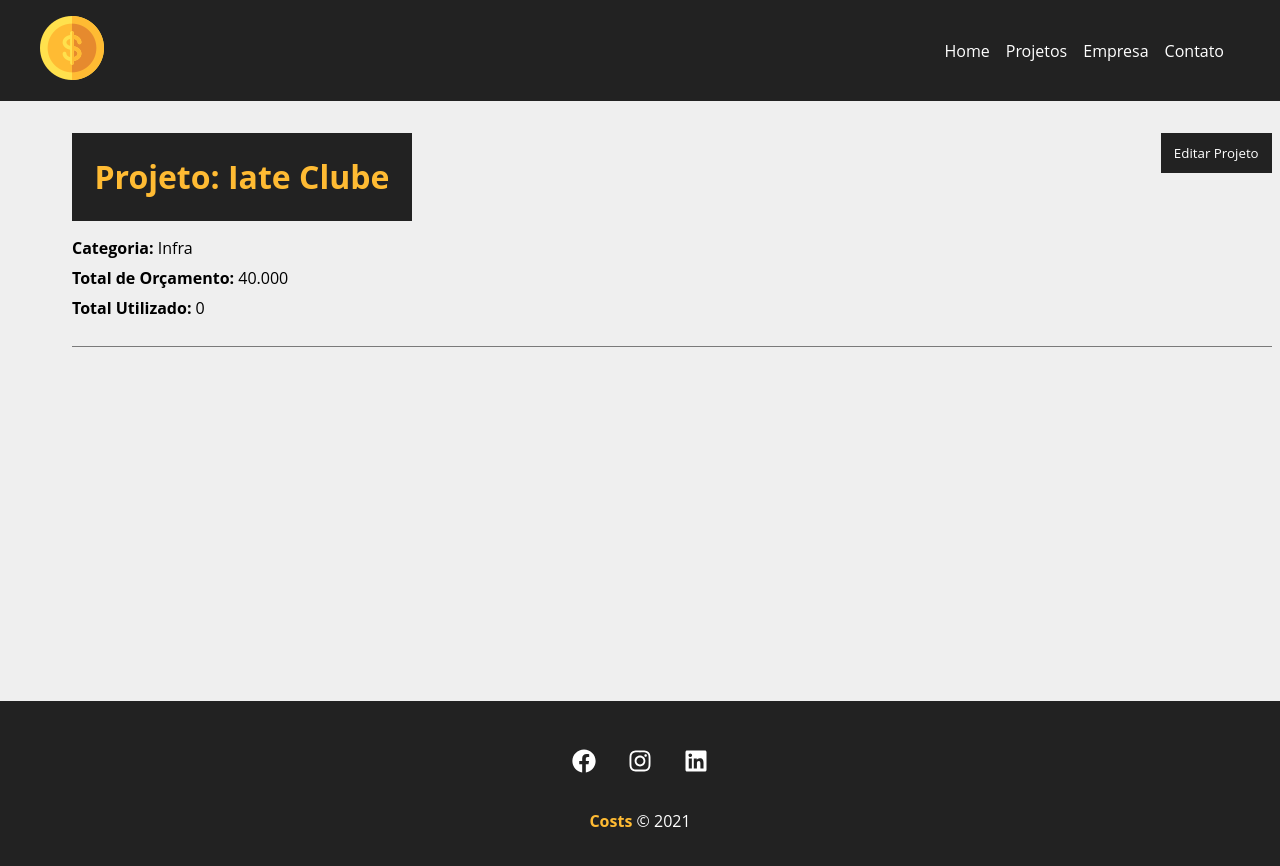
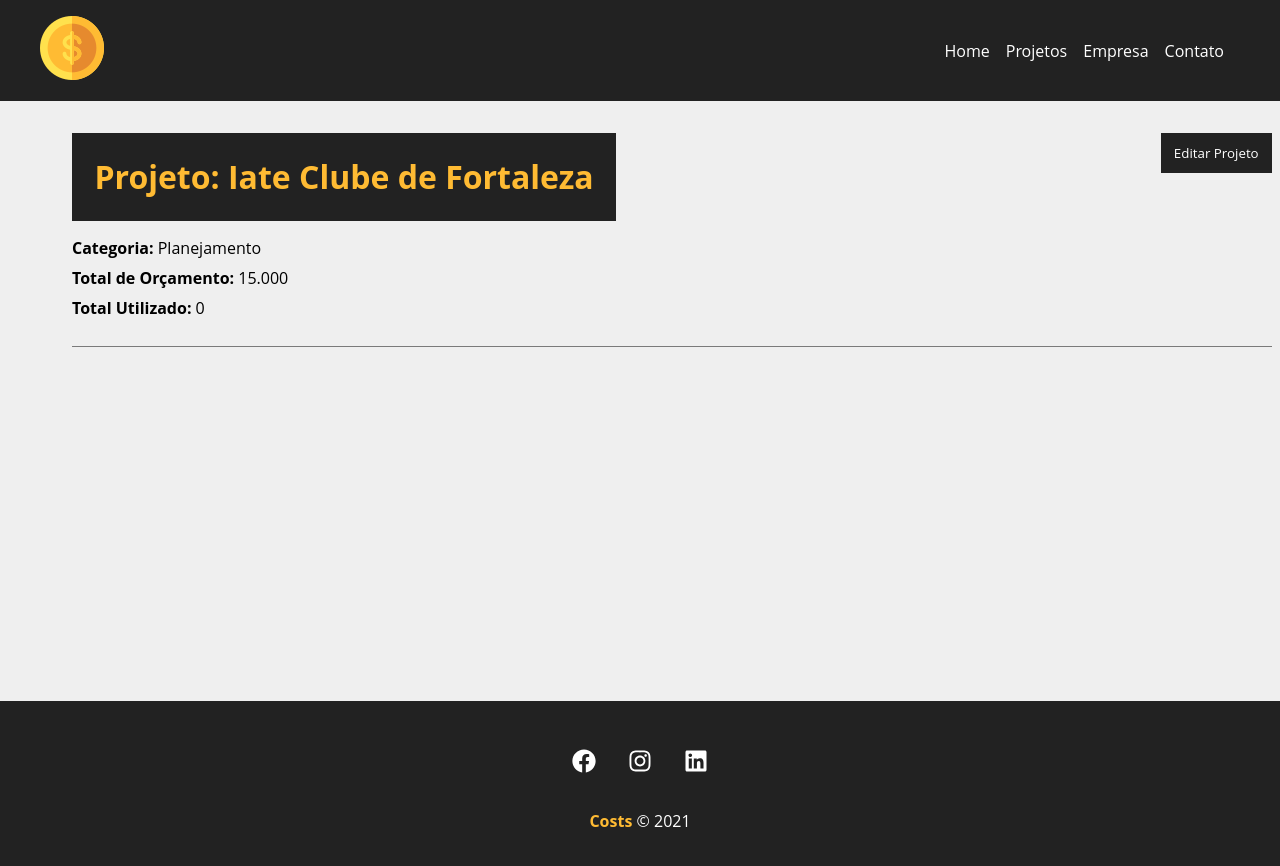
Before and after one commit to LibReact/sistema, a React (Vite) app: page /project/1 in a window 1280 px wide. Shown: the top 866 px of the page. Built offline with nearby package versions, Linux system fonts and the light colour scheme; data requests are answered from the project's data file.

Commit message:
atualizando um projeto

```diff
--- a/db.json
+++ b/db.json
@@ -1,11 +1,11 @@
 {
   "projects": [
     {
-      "name": "Iate Clube",
-      "budget": "40.000",
+      "name": "Iate Clube de Fortaleza",
+      "budget": "15.000",
       "category": {
-        "id": "1",
-        "name": "Infra"
+        "id": "4",
+        "name": "Planejamento"
       },
       "cost": 0,
       "services": [],
@@ -23,26 +23,15 @@
       "id": 2
     },
     {
-      "name": "Ideal Clube",
-      "budget": "33.000",
+      "name": "Club Vela",
+      "budget": "22.000",
       "category": {
-        "id": "3",
-        "name": "Design"
+        "id": "1",
+        "name": "Infra"
       },
       "cost": 0,
       "services": [],
       "id": 3
-    },
-    {
-      "name": "Club Vela",
-      "budget": "100.000",
-      "category": {
-        "id": "4",
-        "name": "Planejamento"
-      },
-      "cost": 0,
-      "services": [],
-      "id": 4
     }
   ],
   "categories": [
--- a/src/components/pages/Project.jsx
+++ b/src/components/pages/Project.jsx
@@ -3,12 +3,16 @@
 import { useState, useEffect } from 'react'
 import Loading from '../layout/Loading'
 import Container from '../layout/Container'
+import Message from '../layout/Message'
+import ProjectForm from '../project/ProjectForm'
 
 export default function Project() {
 
     const { id } = useParams() // pega o ID do projeto pela URL
     const [project, setProject] = useState([])
     const [showProjectForm, setShowProjectForm] = useState(false)
+    const [message, setMessage] = useState()
+    const [type, setType] = useState()
 
 
     useEffect(() => {
@@ -27,6 +31,37 @@
         }, 3000)
     }, [id])
 
+
+    function editPost(project) {
+        // budget validation
+        if (project.budget < project.cost) {
+            // menssage
+            setMessage('O orçamento nao pode ser menor que o custo do projeto!')
+            setType('error')
+            return false // stop a função para não atualizar o projeto.
+        }
+
+        fetch(`http://localhost:5000/projects/${project.id}`, {
+            method: 'PATCH', // altera apenas 1 dado ja existente na base.
+            headers: {
+                'Content-Type': 'application/json',
+            },
+            // mandando o projeto como texto ja que queremos atualizar o projeto.
+            body: JSON.stringify(project),
+
+        }) // recebe uma resposta da requisição e transforma em json.
+            .then(resp => resp.json())
+            // dados em json para alterarmos
+            .then((data) => {
+
+                setProject(data);
+                setShowProjectForm(false) // esconde o form depois que termina a edição.
+                setMessage('Projeto Atualizado!')
+                setType('success')
+
+            }).catch(err => console.log(err))
+    }
+
     function toggleProjectForm() {
         setShowProjectForm(!showProjectForm)
     }
@@ -37,6 +72,7 @@
             {project.name ? (
                 <div className={styles.project_details}>
                     <Container customClass="column">
+                        {message && <Message type={type} msg={message} />}
                         <div className={styles.details_container}>
                             <h1>Projeto: {project.name}</h1>
                             <button className={styles.btn} onClick={toggleProjectForm}>{!showProjectForm ? 'Editar Projeto' : 'Fechar'}</button>
@@ -48,7 +84,7 @@
                                 </div>
                             ) : (
                                 <div className={styles.project_info}>
-                                    <p>Form</p>
+                                    <ProjectForm handleSubmit={editPost} btnText="Concluir edição" projectData={project} />
                                 </div>
                             )}
                         </div>
--- a/src/components/project/ProjectForm.jsx
+++ b/src/components/project/ProjectForm.jsx
@@ -5,6 +5,7 @@
 import SubmitButton from '../form/Submit'
 import styles from './ProjectForm.module.css'
 
+// function do component form: passsa o submit, texto de cada botao e os dados
 export default function ProjectForm({ handleSubmit, btnText, projectData }) {
 
     // 1º Cria um array vazio no hook
```
